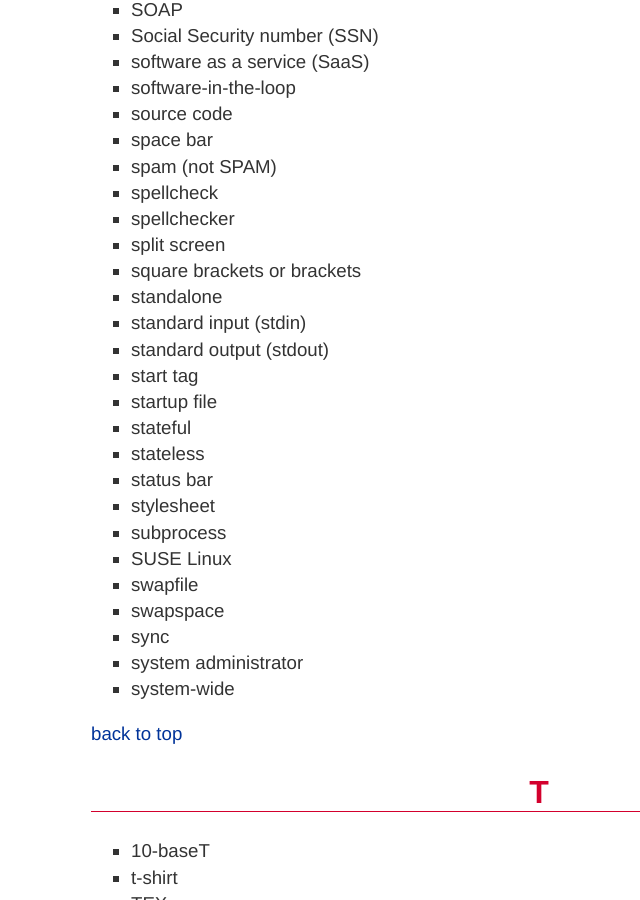
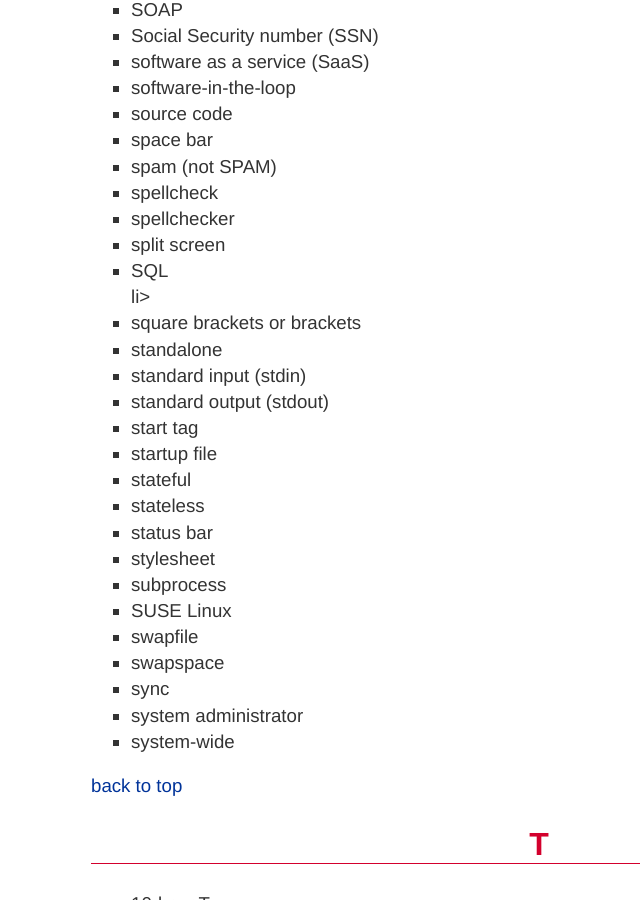
Before and after one commit to oreillymedia/production-resources, a Jekyll site: the page built from styleguide/index.md, in a window 1280 px wide and 900 px high, scrolled down 32975 px. Shown: the whole window, without its empty margins (101-741 px from the left). Built offline with Jekyll 4.4.1, drawn with Linux system fonts in a browser that asks for light colours.

Commit message:
Add 'SQL' to style guide terms list
Add 'SQL' to the list of terms in the style guide.

```diff
--- a/styleguide/index.md
+++ b/styleguide/index.md
@@ -1415,6 +1415,7 @@ I hope this message finds you well. I am writing to express my deep...</pre></bl
  <li>spellcheck</li>
  <li>spellchecker</li>
  <li>split screen</li>
+ <li>SQL</li>li>
  <li>square brackets or brackets</li>
  <li>standalone</li>
  <li>standard input (stdin)</li>
```
